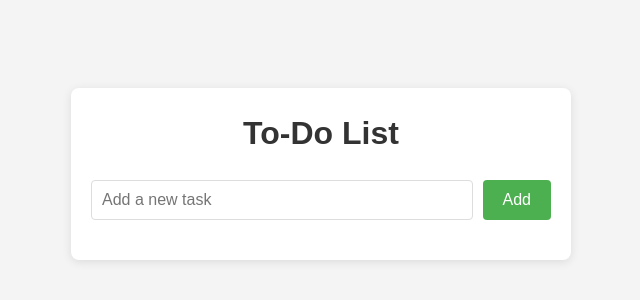
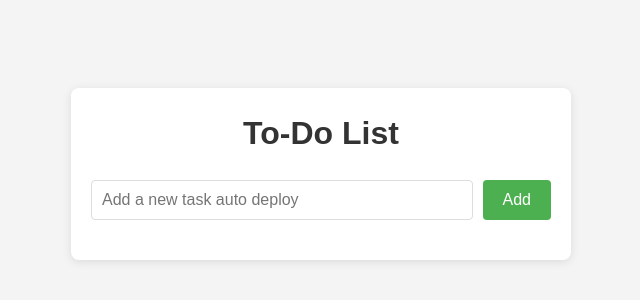
Before and after one commit to catalyst-git-test/slate_auto_deploy, a website built with Vite: page index.html in a window 1280 px wide. Shown: the part 226-526 px from the top of the page, 319-959 px from the left. Built offline with nearby package versions, Linux system fonts and the light colour scheme.

Commit message:
Test Auto1

```diff
--- a/index.html
+++ b/index.html
@@ -10,7 +10,7 @@
     <div class="container">
         <h1>To-Do List</h1>
         <div class="todo-input">
-            <input type="text" id="taskInput" placeholder="Add a new task">
+            <input type="text" id="taskInput" placeholder="Add a new task auto deploy">
             <button onclick="addTask()">Add</button>
         </div>
         <ul id="taskList"></ul>
```
